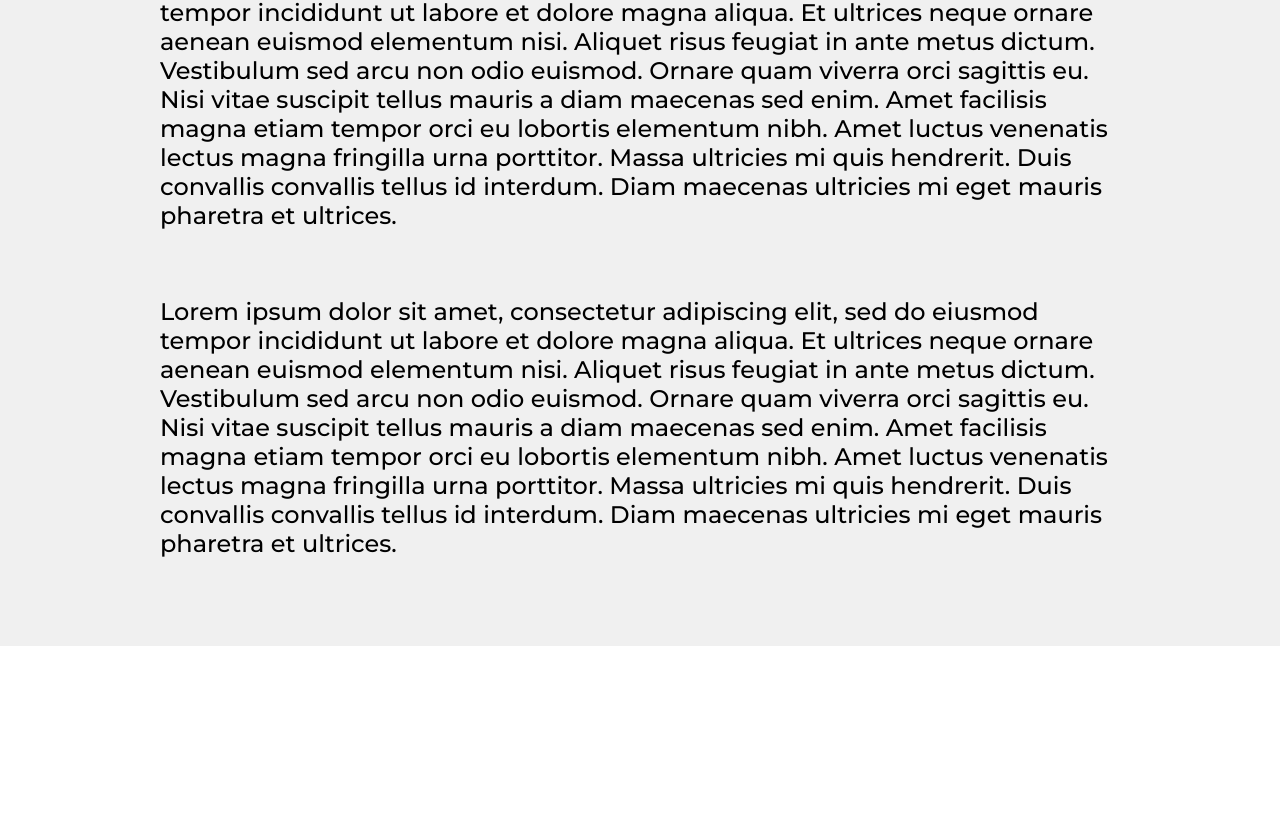
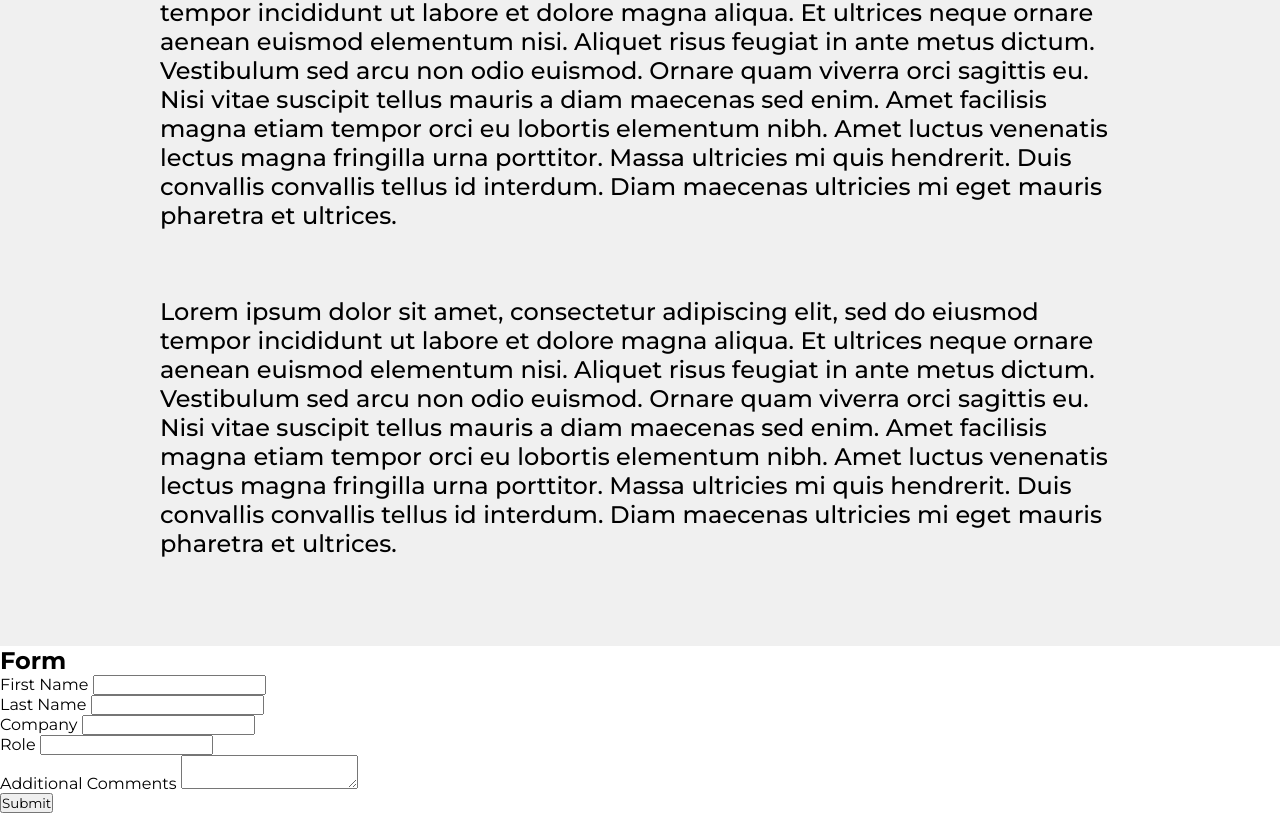
Before and after one commit to Eugenepark215/ZymoResearchLandingPage, a plain HTML site: page index.html in a window 1280 px wide. Shown: the part 1172-1985 px from the top of the page. Before the commit the page ends 1818 px from the top, so only its background shows below. Drawn offline with Linux system fonts and the light colour scheme.

Commit message:
created rough outline form

```diff
--- a/index.html
+++ b/index.html
@@ -71,6 +71,31 @@
     </p>
     </div>
   </section>
-  <section class="form-container"></section>
+  <section class="form-container">
+    <h1>Form</h1>
+    <form>
+      <div>
+        <label>First Name</label>
+        <input type="text"/>
+      </div>
+      <div>
+        <label>Last Name</label>
+        <input type="text"/>
+      </div>
+      <div>
+        <label>Company</label>
+        <input type="text"/>
+      </div>
+      <div>
+        <label>Role</label>
+        <input type="text"/>
+      </div>
+      <div>
+        <label>Additional Comments</label>
+        <textarea></textarea>
+      </div>
+      <button type="submit">Submit</button>
+    </form>
+  </section>
 </body>
 </html>
```
